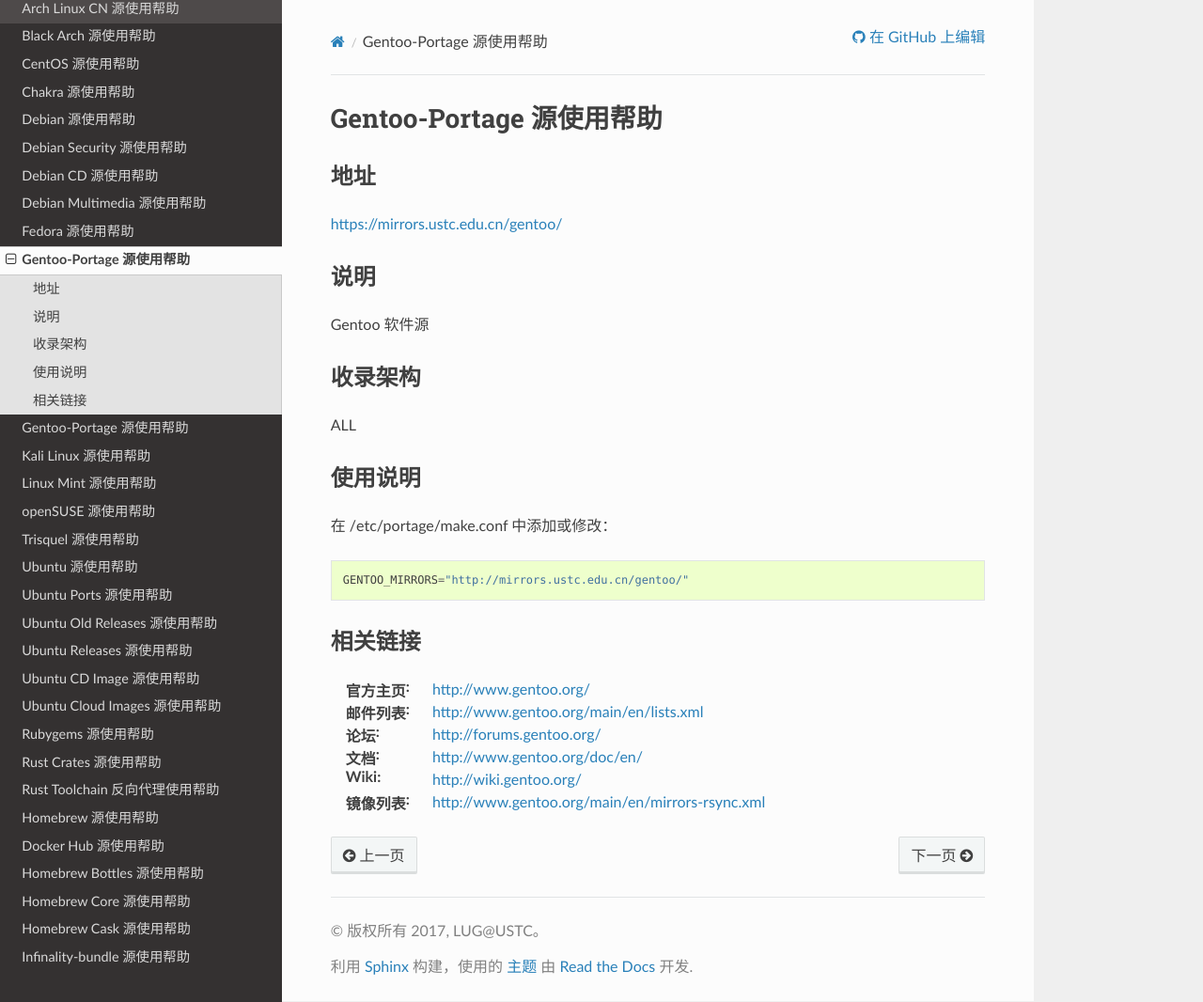
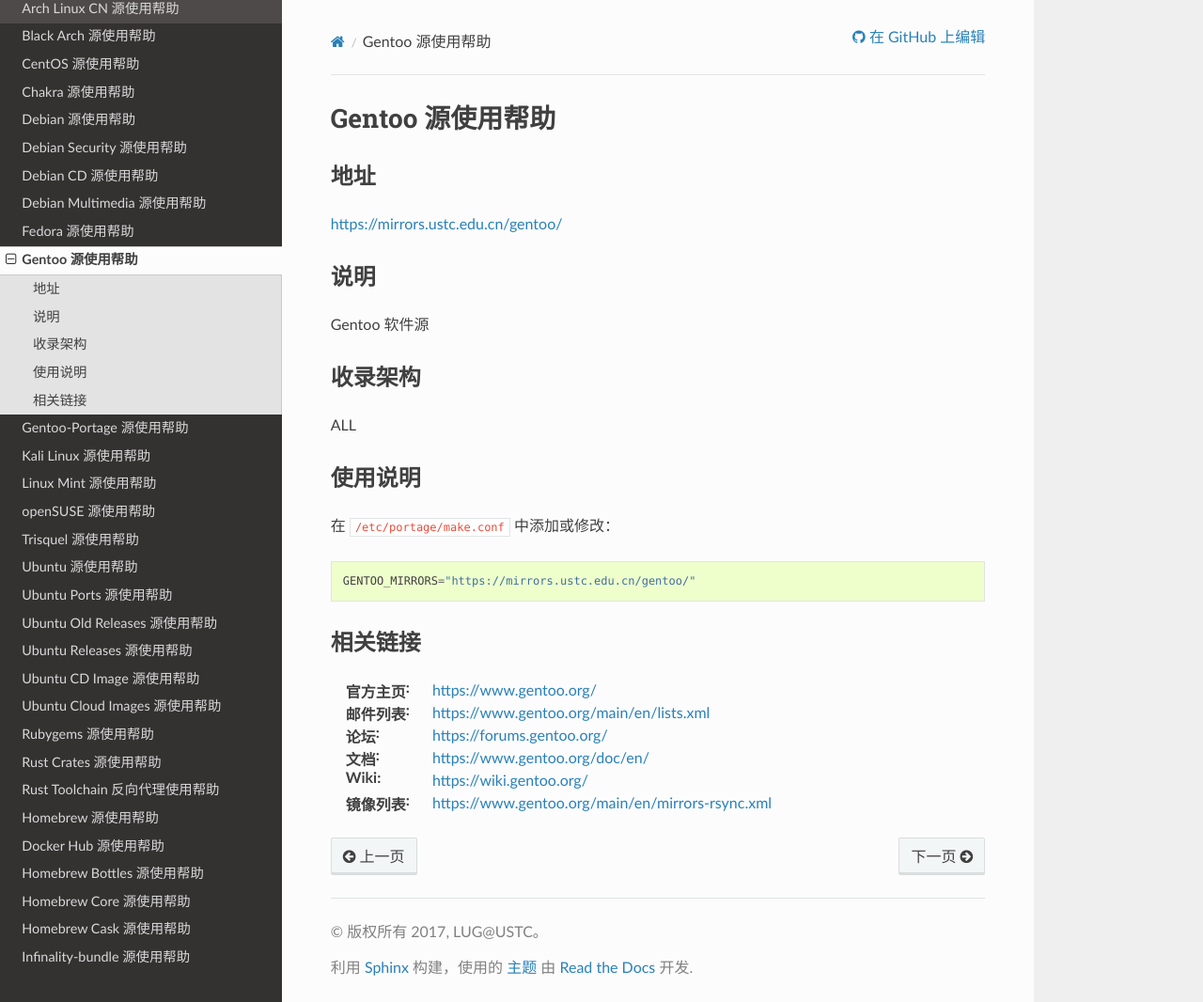
Before and after one commit to ustclug/mirrorhelp, a Sphinx documentation site: the page built from source/gentoo.rst, in a window 1280 px wide and 1066 px high. Shown: the whole window at 94% size. Built offline with Sphinx 7.4.7 and the Read the Docs theme 2.0.0, drawn with Linux system fonts in a browser that asks for light colours; pages that are not in the unit, such as notebooks, are missing from menus; some of the changed lines change nothing that is shown.

Commit message:
Update gentoo.rst

```diff
--- a/source/gentoo.rst
+++ b/source/gentoo.rst
@@ -1,5 +1,5 @@
 ========================
-Gentoo-Portage 源使用帮助
+Gentoo 源使用帮助
 ========================
 
 地址
@@ -20,18 +20,18 @@
 使用说明
 ========
 
-在 /etc/portage/make.conf 中添加或修改：
+在 :file:`/etc/portage/make.conf` 中添加或修改：
 
 ::
 
-  GENTOO_MIRRORS="http://mirrors.ustc.edu.cn/gentoo/"
+  GENTOO_MIRRORS="https://mirrors.ustc.edu.cn/gentoo/"
 
 相关链接
 ========
 
-:官方主页: http://www.gentoo.org/
-:邮件列表: http://www.gentoo.org/main/en/lists.xml
-:论坛: http://forums.gentoo.org/
-:文档: http://www.gentoo.org/doc/en/
-:Wiki: http://wiki.gentoo.org/
-:镜像列表: http://www.gentoo.org/main/en/mirrors-rsync.xml
+:官方主页: https://www.gentoo.org/
+:邮件列表: https://www.gentoo.org/main/en/lists.xml
+:论坛: https://forums.gentoo.org/
+:文档: https://www.gentoo.org/doc/en/
+:Wiki: https://wiki.gentoo.org/
+:镜像列表: https://www.gentoo.org/main/en/mirrors-rsync.xml
```
